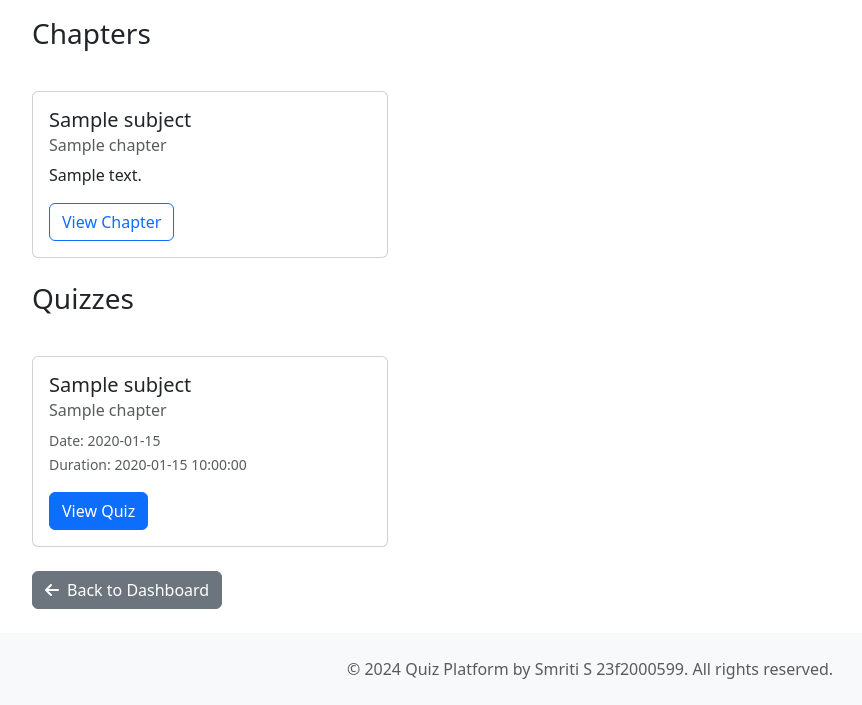
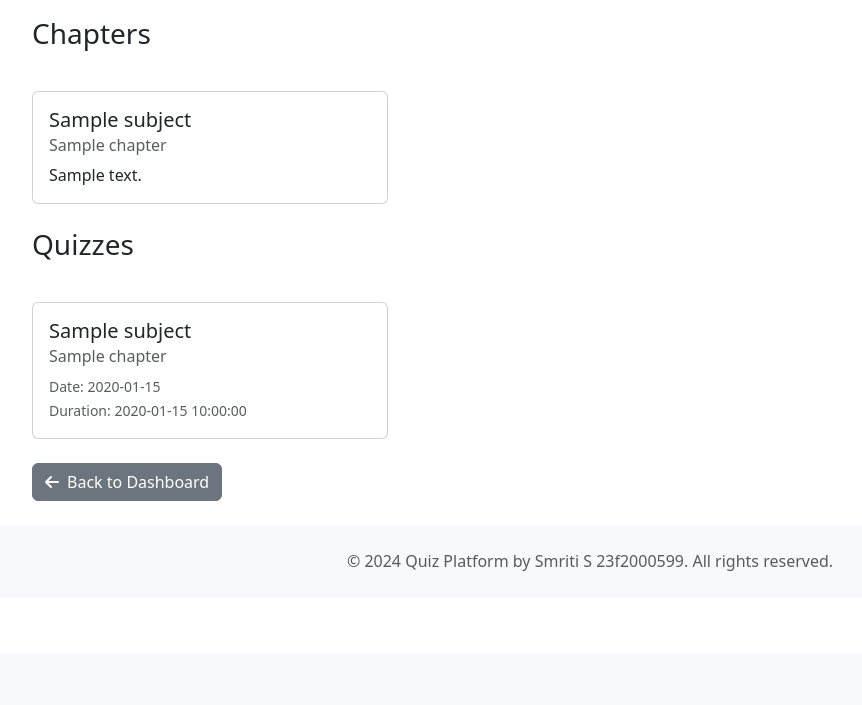
Before and after one commit to 23f2000599/quiz-master, a Python web app: template templates/search_results.html in a window 1280 px wide. Shown: the part 147-852 px from the top of the page, without its empty margins (50-912 px from the left). After the commit the page ends 718 px from the top, so only its background shows below. Run offline with Jinja, Linux system fonts and the light colour scheme; the template is opened without the code that fills it: most values are stand-ins (such as "Sample title", 1, 10 or a date in 2020).

Commit message:
changes in search

```diff
--- a/templates/search_results.html
+++ b/templates/search_results.html
@@ -29,10 +29,6 @@
                                     <small class="text-muted">No description available</small>
                                 {% endif %}
                             </p>
-                            <div class="mt-auto">
-                                <a href="{{ url_for('edit_chapter', chapter_id=chapter.id) }}"
-                                   class="btn btn-outline-primary">View Chapter</a>
-                            </div>
                         </div>
                     </div>
                 </div>
@@ -55,10 +51,6 @@
                                     Duration: {{ quiz.time_duration }}
                                 </small>
                             </p>
-                            <div class="mt-auto">
-                                <a href="{{ url_for('view_quiz_details', quiz_id=quiz.id) }}"
-                                   class="btn btn-primary">View Quiz</a>
-                            </div>
                         </div>
                     </div>
                 </div>
```
